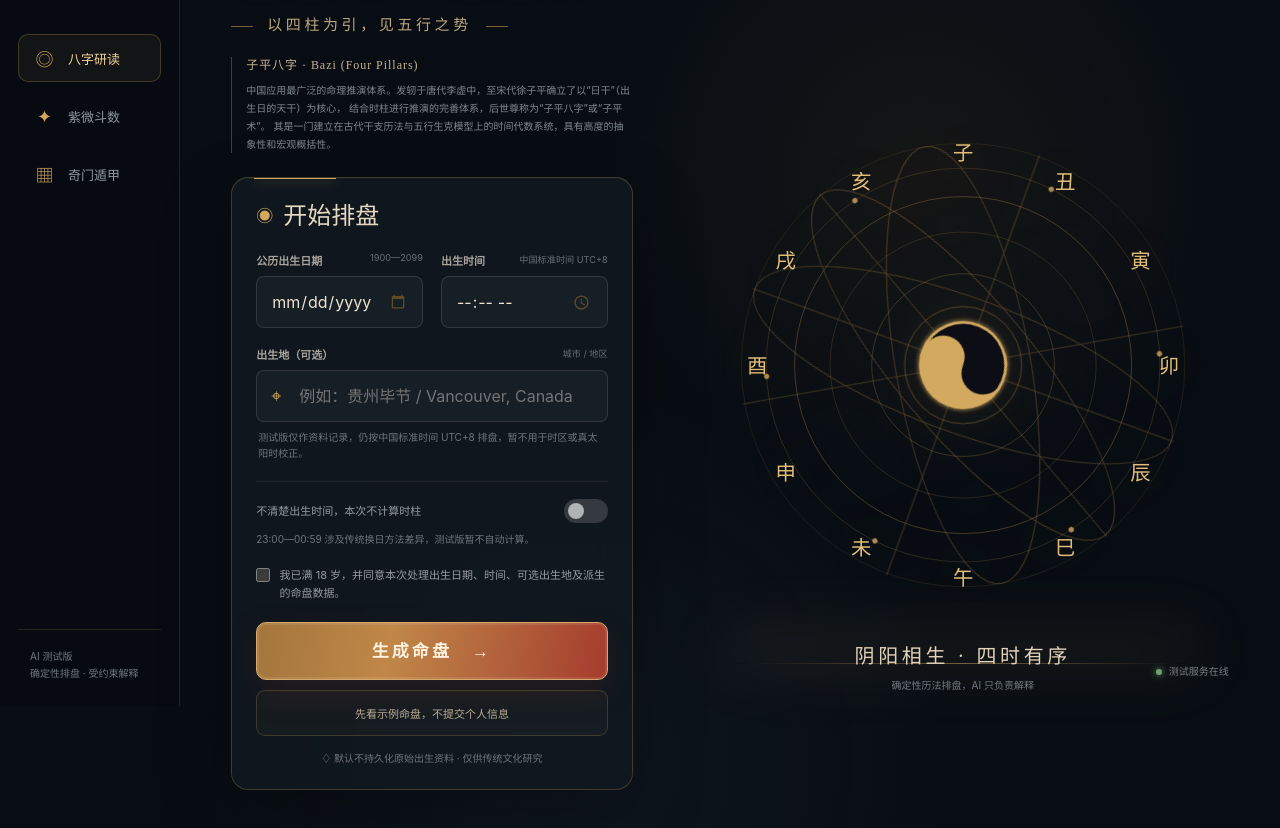
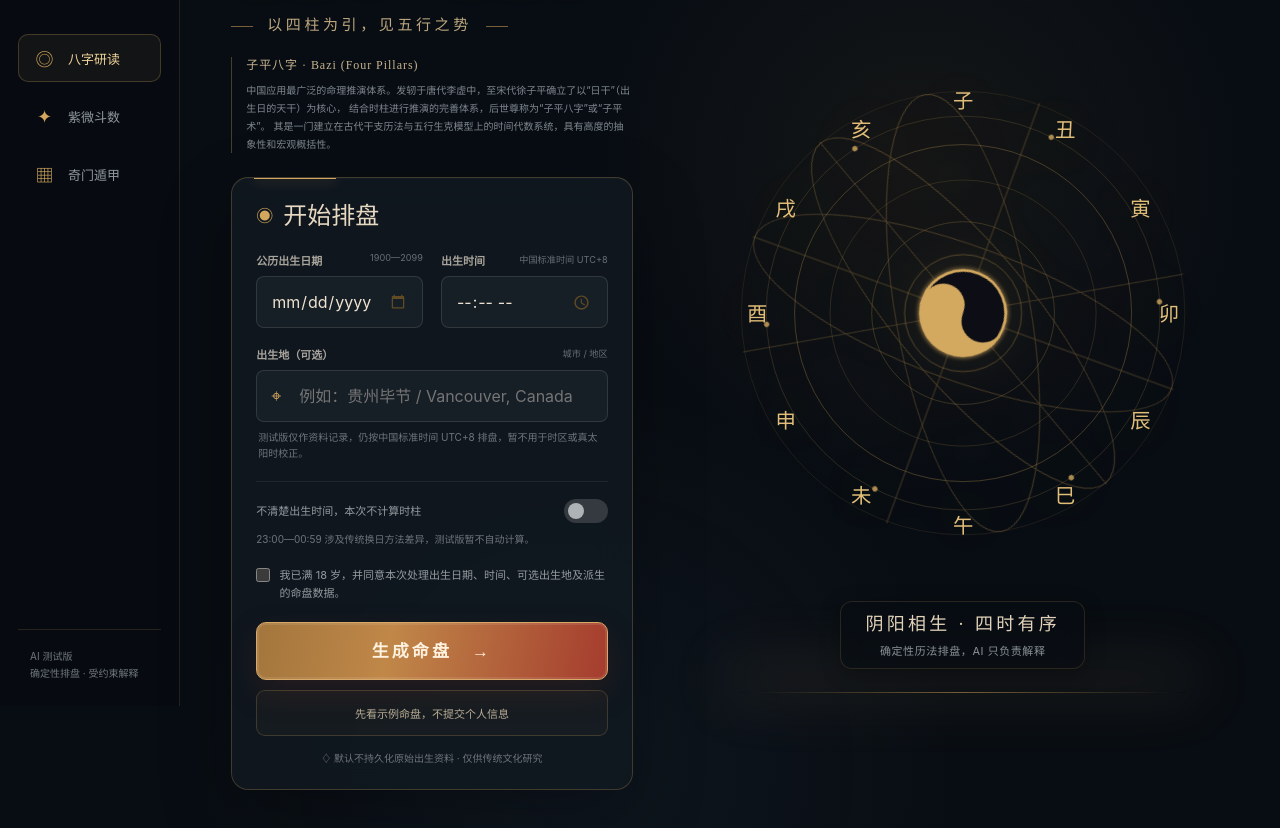
Before and after one commit to bvibsIACUSBCIU/BAZI-CULTURE, a website: page index.html in a window 1280 px wide. Shown: the part 94-922 px from the top of the page. Drawn offline with Linux system fonts and the light colour scheme.

Commit message:
fix：排版优化与元素删减

```diff
--- a/index.html
+++ b/index.html
@@ -573,15 +573,20 @@
 
       .cosmos {
         position: relative;
-        min-height: 680px;
-        display: grid;
-        place-items: center;
+        display: flex;
+        flex-direction: column;
+        align-items: center;
+        justify-content: center;
+        gap: 16px;
+        min-height: 640px;
+        padding-top: 10px;
+        padding-bottom: 24px;
       }
 
       .cosmos::after {
         position: absolute;
         right: 8%;
-        bottom: 6%;
+        bottom: 0;
         left: 8%;
         height: 1px;
         background: linear-gradient(90deg, transparent, var(--gold-dim), transparent);
@@ -619,43 +624,38 @@
       }
 
       .cosmos-copy {
-        position: absolute;
-        bottom: 2%;
+        position: relative;
+        bottom: auto;
+        left: auto;
         z-index: 2;
         text-align: center;
+        margin-top: 6px;
+        padding: 10px 24px;
+        border-radius: 12px;
+        background: rgba(8, 13, 19, 0.65);
+        border: 1px solid rgba(211, 168, 94, 0.16);
+        backdrop-filter: blur(12px);
+        box-shadow: 0 4px 20px rgba(0, 0, 0, 0.3);
       }
 
       .cosmos-copy strong {
         display: block;
         color: #e2d2b9;
-        font: 20px/1.4 var(--serif);
+        font: 18px/1.4 var(--serif);
         letter-spacing: 0.18em;
       }
 
       .cosmos-copy span {
         display: block;
-        margin-top: 7px;
-        color: #737b80;
-        font-size: 10px;
-      }
-
-      .status-dot {
-        position: absolute;
-        right: 0;
-        bottom: 4%;
-        color: #777e83;
-        font-size: 10px;
-      }
-
-      .status-dot::before {
-        display: inline-block;
-        width: 6px;
-        height: 6px;
-        margin-right: 7px;
-        border-radius: 50%;
-        background: #6ba66e;
-        box-shadow: 0 0 7px #6ba66e;
-        content: "";
+        margin-top: 5px;
+        color: #899298;
+        font-size: 11px;
+        letter-spacing: 0.05em;
+      }
+
+      .status-dot,
+      .mobile-status {
+        display: none !important;
       }
 
       .error {
@@ -1895,7 +1895,6 @@
             <a data-system-switch="ziwei" href="#ziwei">紫微</a>
             <a data-system-switch="qimen" href="#qimen">奇门</a>
           </nav>
-          <span class="mobile-status" aria-label="测试版在线"></span>
         </header>
 
         <div class="system-panel" id="bazi-system" data-system-panel="bazi">
@@ -2042,7 +2041,6 @@
               <strong>阴阳相生 · 四时有序</strong>
               <span>确定性历法排盘，AI 只负责解释</span>
             </div>
-            <div class="status-dot">测试服务在线</div>
           </div>
         </section>
 
@@ -2229,7 +2227,6 @@
                 <div class="center-seal">紫微</div>
               </div>
               <div class="cosmos-copy"><strong>星曜布列 · 十二宫垣</strong><span>确定性程序排盘，当前仅返回结构盘面</span></div>
-              <div class="status-dot">计算服务在线</div>
             </div>
           </section>
           <section class="experience" id="ziwei-chart" hidden>
@@ -2277,7 +2274,6 @@
                 <div class="qimen-cell"><span>艮八</span></div><div class="qimen-cell"><span>坎一</span></div><div class="qimen-cell"><span>乾六</span></div>
               </div>
               <div class="cosmos-copy"><strong>九宫定位 · 门星神仪</strong><span>锁定茅山派转盘法，不混用其他定局方法</span></div>
-              <div class="status-dot">计算服务在线</div>
             </div>
           </section>
           <section class="experience" id="qimen-chart" hidden>
--- a/system-page.css
+++ b/system-page.css
@@ -262,11 +262,38 @@ select option { color: #111; background: #eee; }
   background: radial-gradient(circle, rgba(211, 168, 94, .2), rgba(8, 13, 19, .75));
   box-shadow: inset 0 0 30px rgba(211, 168, 94, .12);
 }
-.cosmos-copy { position: absolute; bottom: 38px; left: 50%; display: grid; gap: 8px; width: max-content; transform: translateX(-50%); text-align: center; }
+.cosmos {
+  position: relative;
+  display: flex;
+  flex-direction: column;
+  align-items: center;
+  justify-content: center;
+  gap: 16px;
+  min-height: 620px;
+  padding-top: 10px;
+  padding-bottom: 24px;
+}
+.cosmos-copy {
+  position: relative;
+  bottom: auto;
+  left: auto;
+  transform: none;
+  display: grid;
+  gap: 5px;
+  width: max-content;
+  max-width: 90%;
+  margin-top: 12px;
+  padding: 10px 24px;
+  border-radius: 12px;
+  background: rgba(8, 13, 19, .65);
+  border: 1px solid rgba(211, 168, 94, .16);
+  backdrop-filter: blur(12px);
+  text-align: center;
+  box-shadow: 0 4px 20px rgba(0, 0, 0, .3);
+}
 .cosmos-copy strong { color: #d9c49e; font: 18px/1.4 var(--serif); letter-spacing: .17em; }
-.cosmos-copy span { color: #6f777e; font-size: 10px; }
-.status-dot { position: absolute; right: 8px; bottom: 28px; color: #6f777e; font-size: 10px; }
-.status-dot::before { display: inline-block; width: 6px; height: 6px; margin-right: 7px; border-radius: 50%; background: #70ac67; box-shadow: 0 0 8px #70ac67; content: ""; }
+.cosmos-copy span { color: #899298; font-size: 11px; }
+.status-dot, .mobile-status { display: none !important; }
 
 .experience { width: min(1420px, 100%); margin-inline: auto; }
 .experience { margin-top: 28px; scroll-margin-top: 28px; }
```
Also changed, not shown: api/system-pages.test.mjs (+1 -1 lines).
